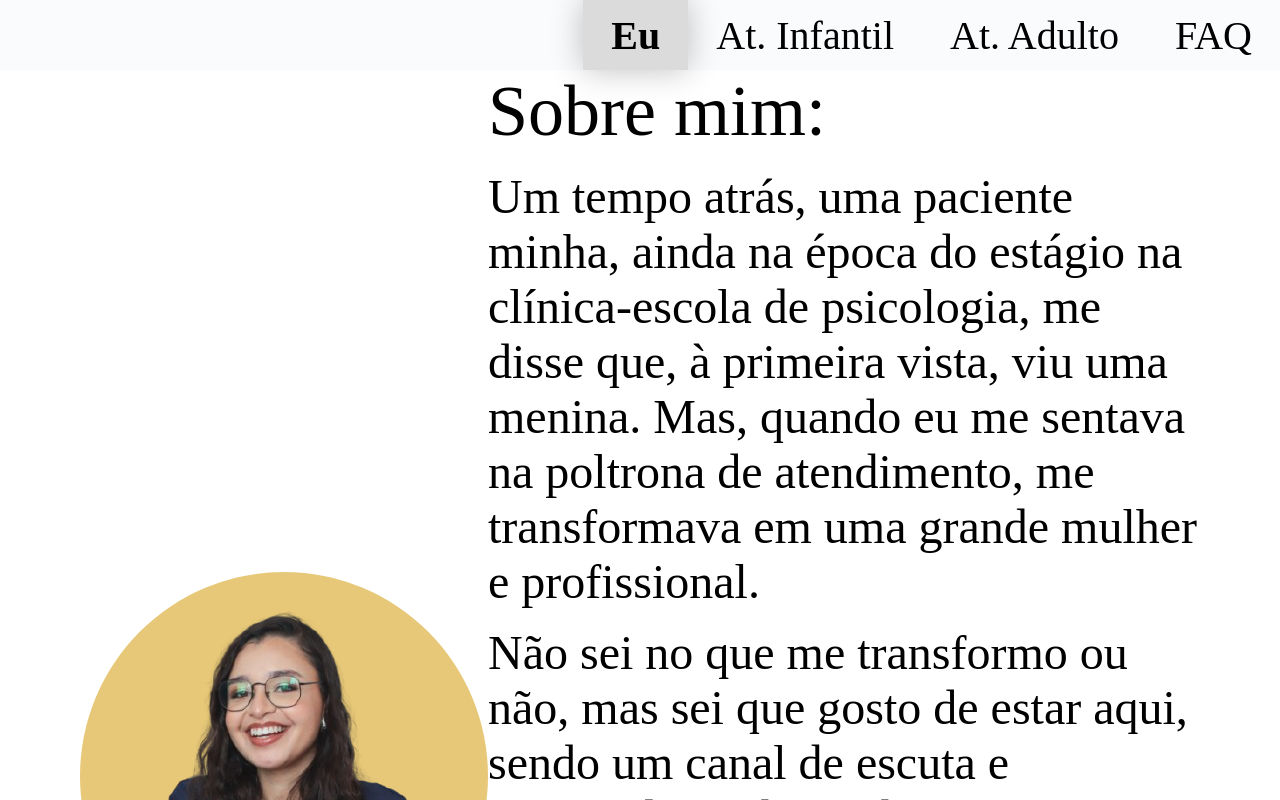
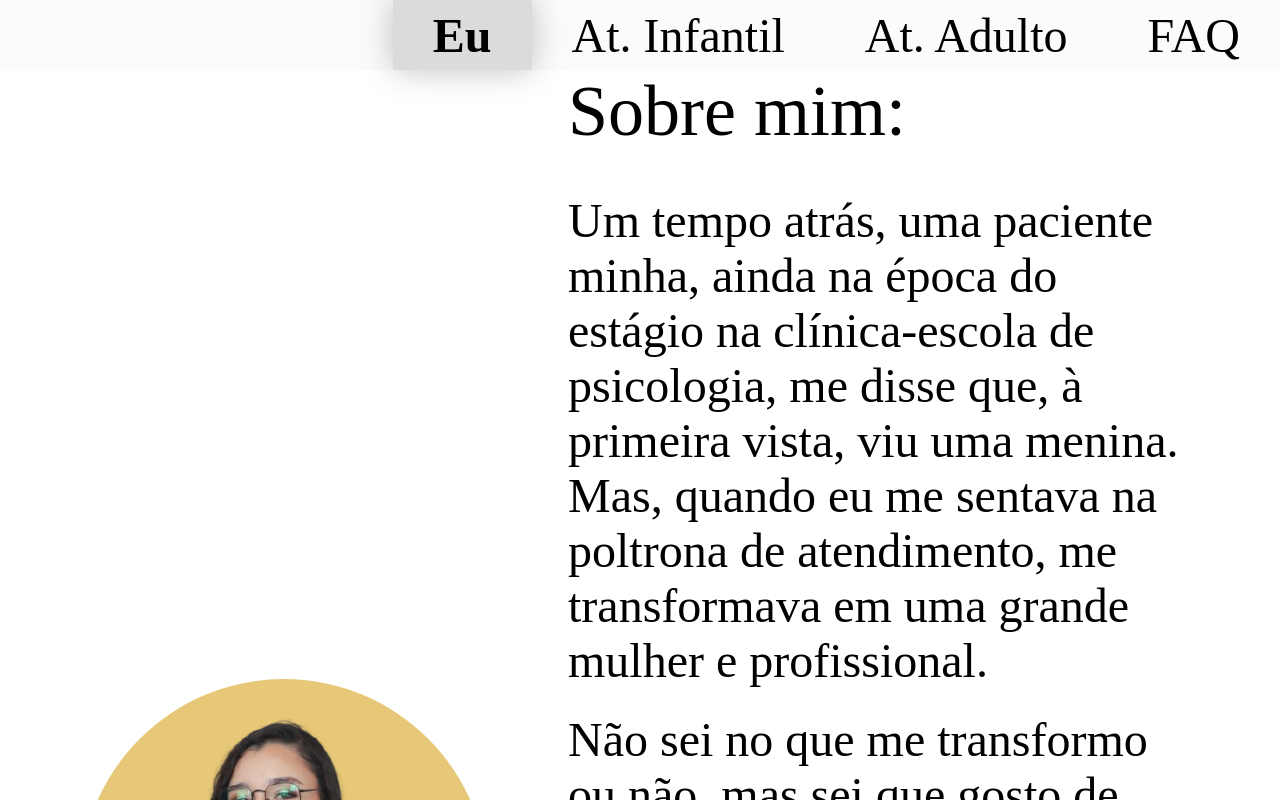
Before and after one commit to robertabononi/psi-bianca-batista, an Angular app: page /menu in a window 1280 px wide. Built offline with nearby package versions, Linux system fonts and the light colour scheme.

Commit message:
style: desktop layout página sobre mim e menu

```diff
--- a/src/app/components/menu/menu.scss
+++ b/src/app/components/menu/menu.scss
@@ -43,8 +43,14 @@
         height: 70px;
 
         &__item {
+            padding: 0 40px;
+
             img {
                 display: none;
+            }
+
+            p {
+                font-size: 48px;
             }
         }
     }
--- a/src/app/pages/about-me-page/about-me-page.scss
+++ b/src/app/pages/about-me-page/about-me-page.scss
@@ -30,17 +30,18 @@
         background-color: #fff;
         padding: 0;
         flex-direction: row;
+        gap: 80px;
 
         &__content {
             font-size: 48px;
         }
 
         &__title {
-            margin: 0 0 16px;
+            margin: 0 0 40px;
         }
 
         &__paragraph {
-            margin-bottom: 16px !important;
+            margin-bottom: 24px !important;
         }
     }
 }
```
